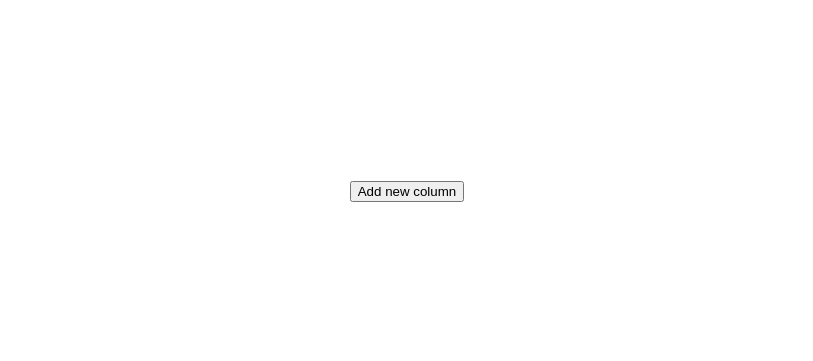
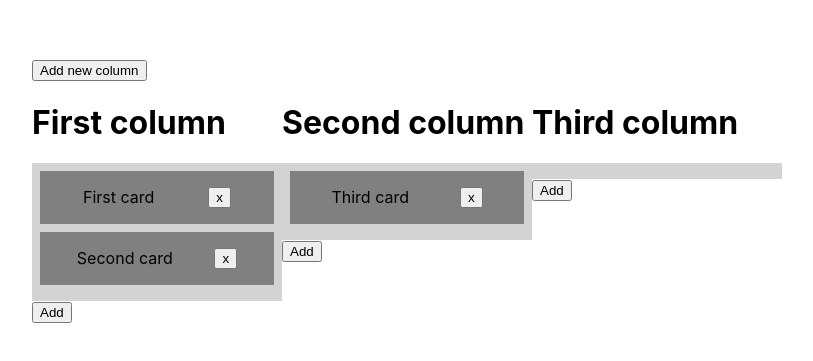
Before and after one commit to MJanowskiDev/kanban-gql-subscriptions, a Next.js app: page / in a window 1280 px wide. Shown: the part 209-570 px from the top of the page, without its empty margins (233-1046 px from the left). Built offline with nearby package versions, Linux system fonts and the light colour scheme.

Commit message:
Added dummy state

```diff
--- a/components/Board/Board.tsx
+++ b/components/Board/Board.tsx
@@ -1,4 +1,4 @@
-import React, { useState } from "react";
+import React, { useEffect, useState } from "react";
 import { v4 as uuidv4 } from "uuid";
 import {
   DragDropContext,
@@ -8,7 +8,13 @@ import {
   DraggableLocation,
 } from "react-beautiful-dnd";
 
-import { ListItems, reorder, getListStyle, ColumnsType } from "./utils";
+import {
+  ListItems,
+  reorder,
+  getListStyle,
+  ColumnsType,
+  dummyState,
+} from "./utils";
 import { Card } from "./Card";
 import { Column } from "./Column";
 
@@ -43,7 +49,9 @@ const move = (
 export const Board = () => {
   const [columns, setColumns] = useState<ColumnsType[]>([]);
 
-  console.log(columns);
+  useEffect(() => {
+    setColumns(dummyState);
+  }, []);
 
   const onDragEnd = (result: DropResult) => {
     const { source, destination } = result;
@@ -80,7 +88,6 @@ export const Board = () => {
   };
 
   const handleCardRemove = (columnId: string, rowIndex: number) => {
-    console.log(rowIndex, columnId);
     const columnsCopy = [...columns];
     const columnIndex = columnsCopy.findIndex((col) => col.id === columnId);
 
--- a/components/Board/utils.ts
+++ b/components/Board/utils.ts
@@ -46,3 +46,35 @@ export const reorder = (
 
   return result;
 };
+
+export const dummyState = [
+  {
+    name: "First column",
+    id: "c963631d-a04d-4a29-9455-ca89440e68f8",
+    cards: [
+      {
+        id: "d9903f13-2380-4666-8531-0eecdd9cf67e",
+        content: "First card",
+      },
+      {
+        id: "6885abfc-8e8f-466e-94bf-a7450d58c7b4",
+        content: "Second card",
+      },
+    ],
+  },
+  {
+    name: "Second column",
+    id: "a8e65bc9-9ad1-499b-9a4f-bdcf5293a448",
+    cards: [
+      {
+        id: "d4418ca4-6070-4204-8c04-52e6bbc1ba7b",
+        content: "Third card",
+      },
+    ],
+  },
+  {
+    name: "Third column",
+    id: "410d49f0-88d9-4704-b5c7-efd4587fd7ae",
+    cards: [],
+  },
+];
```
